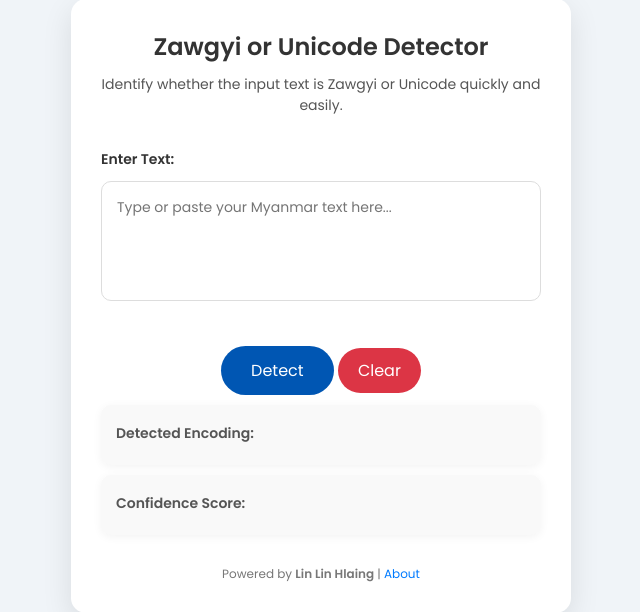
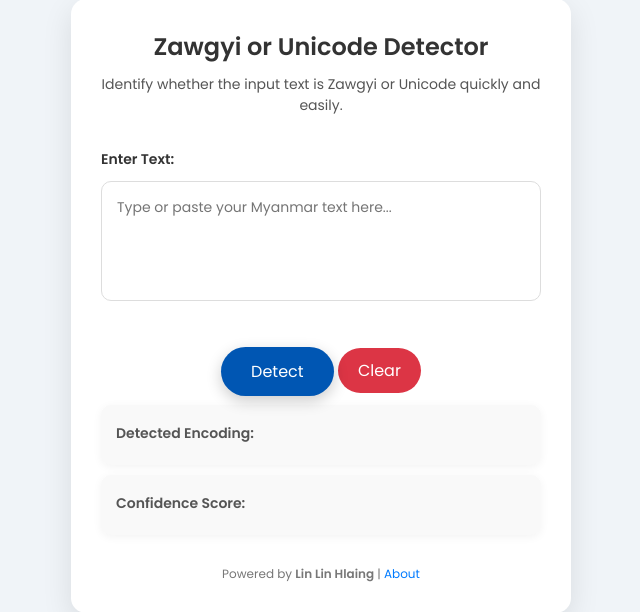
Before and after one commit to linlinhlaing/Zawgyi-Unicode-Detector, a Flask app: page / in a window 1280 px wide, while the restyled element is pressed. Shown: the part 94-706 px from the top of the page, without its empty margins (319-959 px from the left). Run offline with Flask 2, Linux system fonts and the light colour scheme.

Commit message:
updated style file

```diff
--- a/static/styles.css
+++ b/static/styles.css
@@ -83,7 +83,10 @@ textarea:focus {
 #detect-btn:hover {
     background-color: #0056b3;
 }
-
+#detect-btn:active, #clear-btn:active {
+    box-shadow: 0 5px 15px rgba(0, 0, 0, 0.2);
+    transform: translateY(1px);
+}
 .output-section .output-box {
     background-color: #f9f9f9;
     padding: 15px;
```
